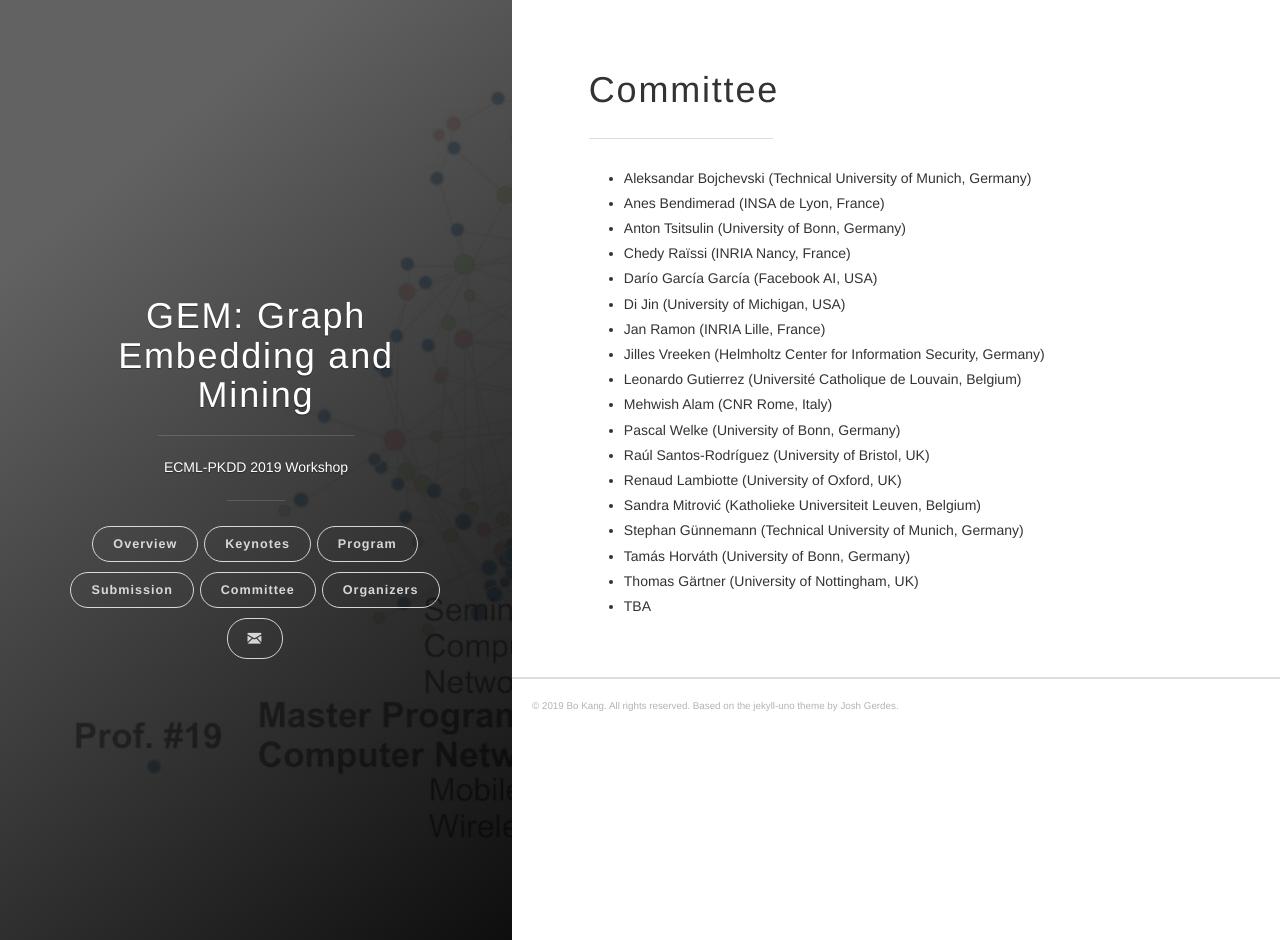
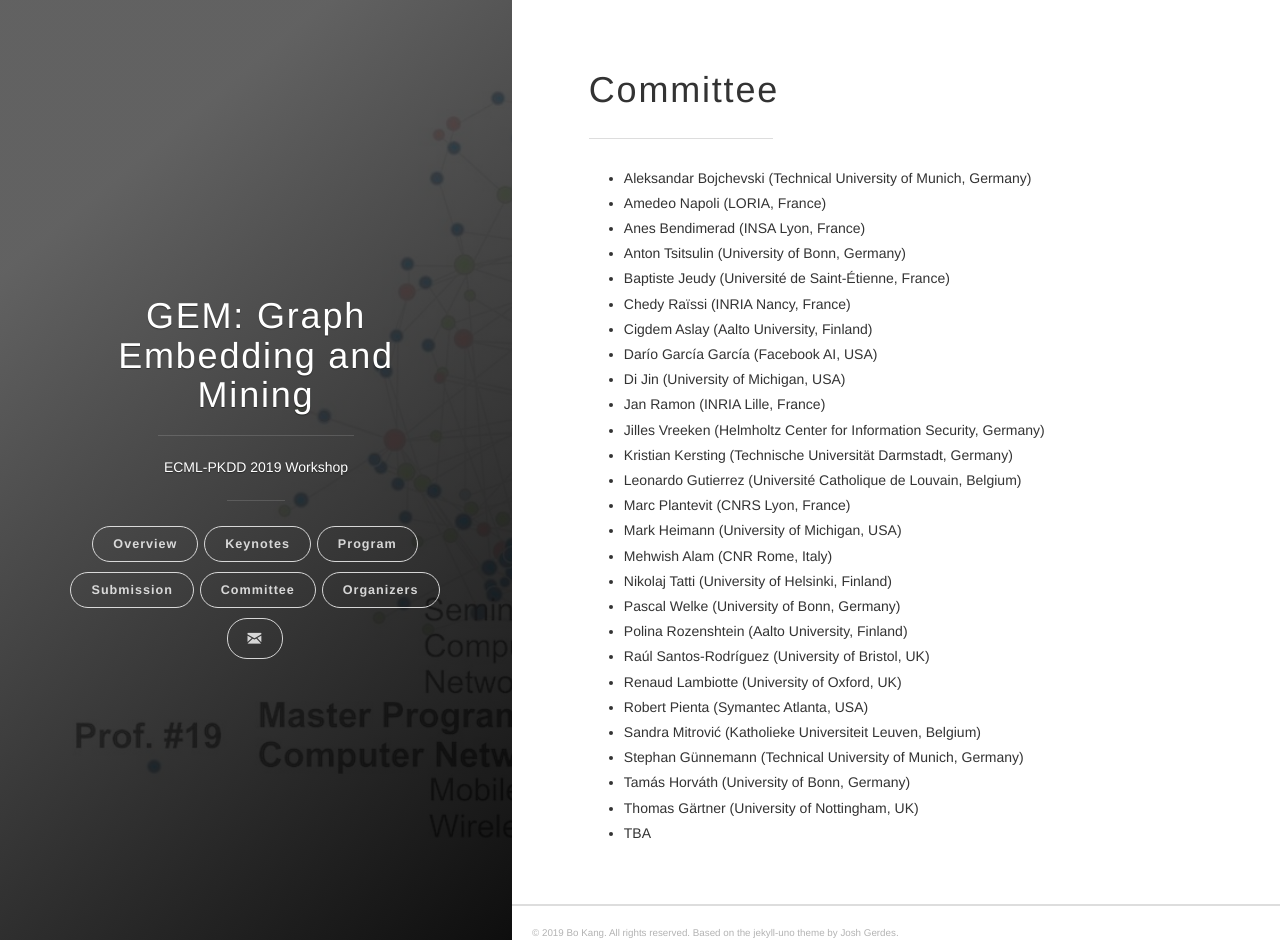
Before and after one commit to gem-ecmlpkdd/gem-ecmlpkdd.github.io, a Jekyll site: the page built from pages/committee.md, in a window 1280 px wide and 940 px high. Built offline with Jekyll 4.4.1, drawn with Linux system fonts in a browser that asks for light colours.

Commit message:
update committee members

```diff
--- a/pages/committee.md
+++ b/pages/committee.md
@@ -5,18 +5,27 @@ permalink: /committee/
 ---
 ---
 * Aleksandar Bojchevski (Technical University of Munich, Germany)
-* Anes Bendimerad (INSA de Lyon, France)
+* Amedeo Napoli (LORIA, France)
+* Anes Bendimerad (INSA Lyon, France)
 * Anton Tsitsulin (University of Bonn, Germany)
+* Baptiste Jeudy (Université de Saint-Étienne, France)
 * Chedy Raïssi (INRIA Nancy, France)
+* Cigdem Aslay (Aalto University, Finland)
 * Darío García García (Facebook AI, USA)
 * Di Jin (University of Michigan, USA)
 * Jan Ramon (INRIA Lille, France)
 * Jilles Vreeken (Helmholtz Center for Information Security, Germany)
+* Kristian Kersting (Technische Universität Darmstadt, Germany)
 * Leonardo Gutierrez (Université Catholique de Louvain, Belgium)
+* Marc Plantevit (CNRS Lyon, France)
+* Mark Heimann (University of Michigan, USA)
 * Mehwish Alam (CNR Rome, Italy)
+* Nikolaj Tatti (University of Helsinki, Finland)
 * Pascal Welke (University of Bonn, Germany)
+* Polina Rozenshtein (Aalto University, Finland)
 * Raúl Santos-Rodríguez (University of Bristol, UK)
 * Renaud Lambiotte (University of Oxford, UK)
+* Robert Pienta (Symantec Atlanta, USA)
 * Sandra Mitrović (Katholieke Universiteit Leuven, Belgium)
 * Stephan Günnemann (Technical University of Munich, Germany)
 * Tamás Horváth (University of Bonn, Germany)
```
